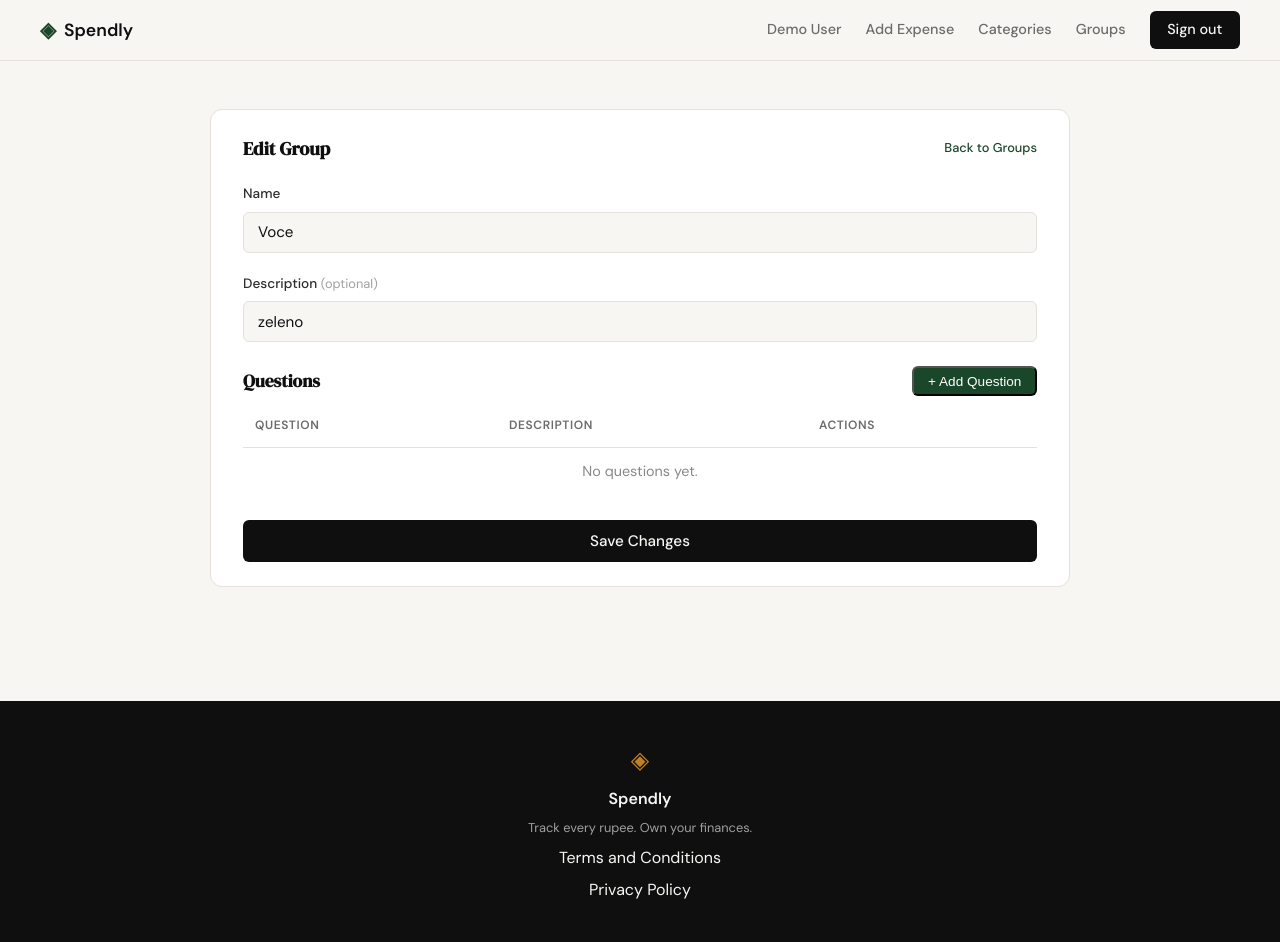
After one commit to SlavkoPar/spendly, a Flask app: page /groups/1/edit in a window 1280 px wide. The commit adds this page. Run offline with Flask 3, Linux system fonts and the light colour scheme; a user stored in the database is signed in; data comes from the database, SQL or seed files in the repository; both versions use the stored data as it was after the commit.

Commit message:
groups -> Questions

```diff
--- a/app.py
+++ b/app.py
@@ -6,7 +6,10 @@ from database.db import get_db, init_db, seed_db, create_user, get_user_by_email
 from database.queries import (get_user_by_id, get_summary_stats, get_recent_transactions,
                               get_category_breakdown, get_all_categories,
                               insert_expense, get_expense_by_id, update_expense, delete_expense,
-                              get_category_by_id, insert_category, update_category, delete_category)
+                              get_category_by_id, insert_category, update_category, delete_category,
+                              get_all_groups, get_group_by_id, insert_group, update_group, delete_group,
+                              get_questions_by_group, get_question_by_id,
+                              insert_question, update_question, delete_question)
 
 app = Flask(__name__)
 app.secret_key = "dev-secret-key"
@@ -349,5 +352,138 @@ def delete_category_route(id):
     return render_template("categories/delete_category.html", category=cat)
 
 
+# ------------------------------------------------------------------ #
+# Groups                                                              #
+# ------------------------------------------------------------------ #
+
+@app.route("/groups")
+def groups():
+    if not session.get("user_id"):
+        return redirect(url_for("login"))
+    all_groups = get_all_groups(session["user_id"])
+    return render_template("groups/list.html", groups=all_groups)
+
+
+@app.route("/groups/add", methods=["GET", "POST"])
+def add_group():
+    if not session.get("user_id"):
+        return redirect(url_for("login"))
+
+    if request.method == "POST":
+        name        = request.form.get("name", "").strip()
+        description = request.form.get("description", "").strip() or None
+
+        if not name:
+            flash("Group name is required.", "error")
+            return redirect(url_for("groups"))
+
+        insert_group(session["user_id"], name, description)
+        flash("Group added.", "success")
+        return redirect(url_for("groups"))
+
+    return render_template("groups/add_group.html")
+
+
+@app.route("/groups/<int:id>/edit", methods=["GET", "POST"])
+def edit_group(id):
+    if not session.get("user_id"):
+        return redirect(url_for("login"))
+
+    group = get_group_by_id(id, session["user_id"])
+    if group is None:
+        abort(404)
+
+    if request.method == "POST":
+        name        = request.form.get("name", "").strip()
+        description = request.form.get("description", "").strip() or None
+
+        if not name:
+            flash("Group name is required.", "error")
+            return redirect(url_for("edit_group", id=id))
+
+        update_group(id, session["user_id"], name, description)
+        flash("Group updated.", "success")
+        return redirect(url_for("groups"))
+
+    questions = get_questions_by_group(id, session["user_id"])
+    return render_template("groups/edit_group.html", group=group, questions=questions)
+
+
+@app.route("/groups/<int:id>/delete", methods=["GET", "POST"])
+def delete_group_route(id):
+    if not session.get("user_id"):
+        return redirect(url_for("login"))
+
+    group = get_group_by_id(id, session["user_id"])
+    if group is None:
+        abort(404)
+
+    if request.method == "POST":
+        delete_group(id, session["user_id"])
+        flash("Group deleted.", "success")
+        return redirect(url_for("groups"))
+
+    return render_template("groups/delete_group.html", group=group)
+
+
+# ------------------------------------------------------------------ #
+# Questions                                                           #
+# ------------------------------------------------------------------ #
+
+@app.route("/groups/<int:group_id>/questions/add", methods=["POST"])
+def add_question(group_id):
+    if not session.get("user_id"):
+        return redirect(url_for("login"))
+
+    group = get_group_by_id(group_id, session["user_id"])
+    if group is None:
+        abort(404)
+
+    text        = request.form.get("text", "").strip()
+    description = request.form.get("description", "").strip() or None
+
+    if not text:
+        flash("Question text is required.", "error")
+    else:
+        insert_question(session["user_id"], group_id, text, description)
+        flash("Question added.", "success")
+
+    return redirect(url_for("edit_group", id=group_id))
+
+
+@app.route("/groups/<int:group_id>/questions/<int:q_id>/edit", methods=["POST"])
+def edit_question_route(group_id, q_id):
+    if not session.get("user_id"):
+        return redirect(url_for("login"))
+
+    question = get_question_by_id(q_id, session["user_id"])
+    if question is None:
+        abort(404)
+
+    text        = request.form.get("text", "").strip()
+    description = request.form.get("description", "").strip() or None
+
+    if not text:
+        flash("Question text is required.", "error")
+    else:
+        update_question(q_id, session["user_id"], text, description)
+        flash("Question updated.", "success")
+
+    return redirect(url_for("edit_group", id=group_id))
+
+
+@app.route("/groups/<int:group_id>/questions/<int:q_id>/delete", methods=["POST"])
+def delete_question_route(group_id, q_id):
+    if not session.get("user_id"):
+        return redirect(url_for("login"))
+
+    question = get_question_by_id(q_id, session["user_id"])
+    if question is None:
+        abort(404)
+
+    delete_question(q_id, group_id, session["user_id"])
+    return redirect(url_for("edit_group", id=group_id))
+
+
 if __name__ == "__main__":
     app.run(debug=True, port=5001)
--- a/templates/base.html
+++ b/templates/base.html
@@ -23,6 +23,7 @@
                     <a href="{{ url_for('profile') }}">{{ session.get("user_name", "Account") }}</a>
                     <a href="{{ url_for('add_expense') }}">Add Expense</a>
                     <a href="{{ url_for('categories') }}">Categories</a>
+                    <a href="{{ url_for('groups') }}">Groups</a>
                     <a href="{{ url_for('logout') }}" class="nav-cta">Sign out</a>
                 {% else %}
                     <a href="{{ url_for('login') }}">Sign in</a>
--- /dev/null
+++ b/templates/groups/edit_group.html
@@ -0,0 +1,203 @@
+{% extends "base.html" %}
+
+{% block title %}Edit Group — Spendly{% endblock %}
+
+{% block content %}
+
+<section class="profile-section">
+    <div class="profile-inner">
+        <div class="profile-block">
+
+            {% with messages = get_flashed_messages(with_categories=true) %}
+              {% if messages %}
+                {% set cat, msg = messages[0] %}
+                <div class="auth-{{ cat }}">{{ msg }}</div>
+              {% endif %}
+            {% endwith %}
+
+            <div class="block-title-row">
+                <h2 class="block-title">Edit Group</h2>
+                <a href="{{ url_for('groups') }}" class="btn-edit">Back to Groups</a>
+            </div>
+
+            <!-- Group fields (form without submit button — button is below using form= attribute) -->
+            <form method="POST" action="{{ url_for('edit_group', id=group.id) }}" id="groupForm">
+                <div class="form-group">
+                    <label for="name">Name</label>
+                    <input type="text" id="name" name="name" maxlength="100"
+                           class="form-input" value="{{ group.name }}" required>
+                </div>
+                <div class="form-group">
+                    <label for="description">Description
+                        <span class="field-optional">(optional)</span>
+                    </label>
+                    <input type="text" id="description" name="description" maxlength="200"
+                           class="form-input" value="{{ group.description or '' }}"
+                           placeholder="e.g. Common interview questions">
+                </div>
+            </form>
+
+            <!-- Questions section — visually inside the card, before Save Changes -->
+            <div class="block-title-row" style="margin-top:1.5rem;">
+                <h3 class="block-title" style="font-size:1.1rem;">Questions</h3>
+                <button type="button" class="btn-add-expense" id="addQuestionBtn">+ Add Question</button>
+            </div>
+
+            <table class="transactions-table">
+                <thead>
+                    <tr>
+                        <th>Question</th>
+                        <th>Description</th>
+                        <th class="actions-col">Actions</th>
+                    </tr>
+                </thead>
+                <tbody>
+                    {% for q in questions %}
+                    <tr>
+                        <td>{{ q.text }}</td>
+                        <td>{{ q.description or '—' }}</td>
+                        <td class="actions-col">
+                            <button type="button" class="btn-edit"
+                                    data-id="{{ q.id }}"
+                                    data-text="{{ q.text }}"
+                                    data-description="{{ q.description or '' }}">Edit</button>
+                            <form method="POST"
+                                  action="/groups/{{ group.id }}/questions/{{ q.id }}/delete"
+                                  class="form-inline"
+                                  onsubmit="return confirm('Delete this question?')">
+                                <button type="submit" class="btn-delete">Delete</button>
+                            </form>
+                        </td>
+                    </tr>
+                    {% else %}
+                    <tr>
+                        <td colspan="3" style="text-align:center;color:var(--color-muted,#888);">
+                            No questions yet.
+                        </td>
+                    </tr>
+                    {% endfor %}
+                </tbody>
+            </table>
+
+            <!-- Save Changes — submits groupForm via form= attribute -->
+            <button type="submit" form="groupForm" class="btn-submit" style="margin-top:1.5rem;">
+                Save Changes
+            </button>
+
+        </div>
+    </div>
+</section>
+
+<!-- Add Question Modal -->
+<div class="modal-overlay" id="addQuestionModal" hidden>
+    <div class="modal-box" style="width:60%;max-height:80vh;overflow-y:auto;">
+        <div class="modal-header">
+            <h2 class="modal-title">Add Question</h2>
+            <button type="button" class="modal-close" id="addQuestionModalClose">&times;</button>
+        </div>
+        <div class="modal-body">
+            <form method="POST" action="/groups/{{ group.id }}/questions/add" id="addQuestionForm">
+                <div class="form-group">
+                    <label for="add-q-text">Question text</label>
+                    <input type="text" id="add-q-text" name="text" maxlength="500"
+                           class="form-input" placeholder="e.g. What is polymorphism?" required>
+                </div>
+                <div class="form-group">
+                    <label for="add-q-description">Description
+                        <span class="field-optional">(optional)</span>
+                    </label>
+                    <input type="text" id="add-q-description" name="description" maxlength="500"
+                           class="form-input" placeholder="e.g. OOP concept">
+                </div>
+                <button type="submit" class="btn-submit">Add Question</button>
+            </form>
+        </div>
+    </div>
+</div>
+
+<!-- Edit Question Modal -->
+<div class="modal-overlay" id="editQuestionModal" hidden>
+    <div class="modal-box" style="width:60%;max-height:80vh;overflow-y:auto;">
+        <div class="modal-header">
+            <h2 class="modal-title">Edit Question</h2>
+            <button type="button" class="modal-close" id="editQuestionModalClose">&times;</button>
+        </div>
+        <div class="modal-body">
+            <form method="POST" id="editQuestionForm">
+                <div class="form-group">
+                    <label for="edit-q-text">Question text</label>
+                    <input type="text" id="edit-q-text" name="text" maxlength="500"
+                           class="form-input" required>
+                </div>
+                <div class="form-group">
+                    <label for="edit-q-description">Description
+                        <span class="field-optional">(optional)</span>
+                    </label>
+                    <input type="text" id="edit-q-description" name="description" maxlength="500"
+                           class="form-input">
+                </div>
+                <button type="submit" class="btn-submit">Save Changes</button>
+            </form>
+        </div>
+    </div>
+</div>
+
+<script>
+(function () {
+    var y = sessionStorage.getItem('groupEditScrollY');
+    if (y !== null) {
+        window.scrollTo(0, parseInt(y, 10));
+        sessionStorage.removeItem('groupEditScrollY');
+    }
+})();
+
+var addQModal  = document.getElementById('addQuestionModal');
+var editQModal = document.getElementById('editQuestionModal');
+var editQForm  = document.getElementById('editQuestionForm');
+
+document.getElementById('addQuestionBtn').addEventListener('click', function () {
+    addQModal.hidden = false;
+});
+
+document.getElementById('addQuestionModalClose').addEventListener('click', function () {
+    addQModal.hidden = true;
+});
+
+document.getElementById('editQuestionModalClose').addEventListener('click', function () {
+    editQModal.hidden = true;
+});
+
+document.querySelectorAll('.btn-edit[data-id]').forEach(function (btn) {
+    btn.addEventListener('click', function () {
+        editQForm.action = '/groups/{{ group.id }}/questions/' + this.dataset.id + '/edit';
+        document.getElementById('edit-q-text').value        = this.dataset.text;
+        document.getElementById('edit-q-description').value = this.dataset.description;
+        editQModal.hidden = false;
+    });
+});
+
+[addQModal, editQModal].forEach(function (modal) {
+    modal.addEventListener('click', function (e) {
+        if (e.target === modal) modal.hidden = true;
+    });
+});
+
+document.addEventListener('keydown', function (e) {
+    if (e.key === 'Escape') {
+        addQModal.hidden  = true;
+        editQModal.hidden = true;
+    }
+});
+
+function saveScroll() { sessionStorage.setItem('groupEditScrollY', window.scrollY); }
+
+document.getElementById('groupForm').addEventListener('submit', saveScroll);
+document.getElementById('addQuestionForm').addEventListener('submit', saveScroll);
+editQForm.addEventListener('submit', saveScroll);
+
+document.querySelectorAll('form[action*="/delete"]').forEach(function (f) {
+    f.addEventListener('submit', saveScroll);
+});
+</script>
+
+{% endblock %}
```
Also changed, not shown: database/db.py (+18 -0 lines), database/queries.py (+119 -0 lines), templates/groups/add_group.html (added, +47 -0 lines), templates/groups/delete_group.html (added, +33 -0 lines), templates/groups/list.html (added, +119 -0 lines), .claude/specs/12-groups-and-questions.md (added), spendly.db.
